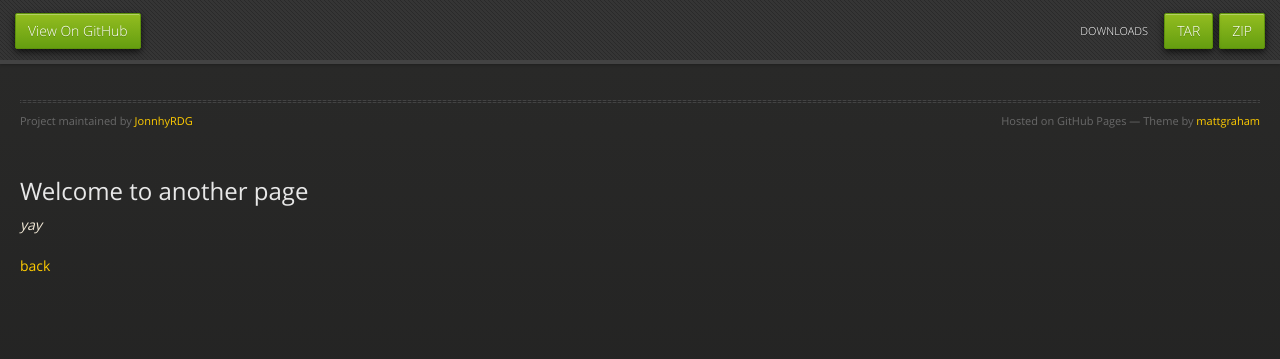
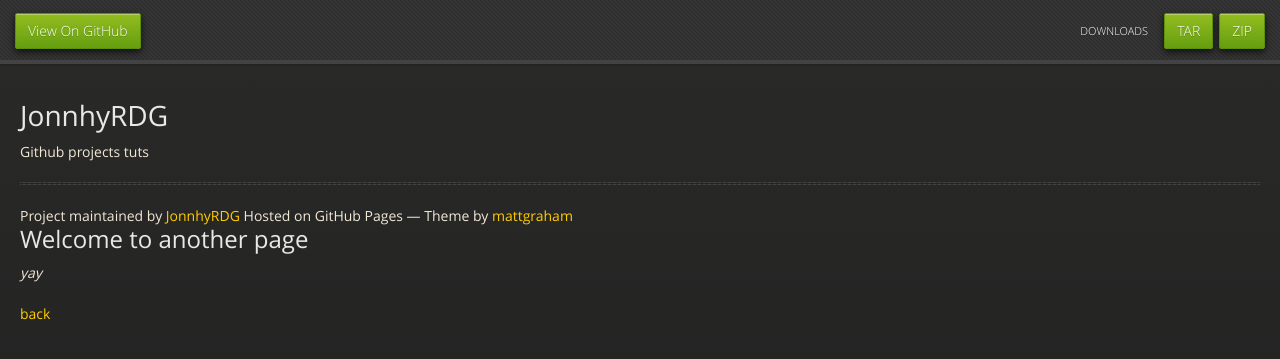
Before and after one commit to JonnhyRDG/jonnhyRDG.github.io, a Jekyll site: the page built from another-page.md, in a window 1280 px wide. Shown: the top 359 px of the page. Built offline with Jekyll 4.4.1, drawn with Linux system fonts in a browser that asks for light colours; our own code applies the rules of GitHub Pages for plain Markdown files.

Commit message:
default layout test

```diff
--- a/_layouts/default.html
+++ b/_layouts/default.html
@@ -34,9 +34,9 @@
     <div class="wrapper">
 
       <section>
-        <div id="title">
-          <!-- <h1>{{ site.title | default: site.github.repository_name }}</h1>
-          <p>{{ site.description | default: site.github.project_tagline }}</p> -->
+        <div id="titlec">
+          <h1>{{ site.title | default: site.github.repository_name }}</h1>
+          <p>{{ site.description | default: site.github.project_tagline }}</p>
           <hr>
           <span class="credits left">Project maintained by <a href="{{ site.github.owner_url }}">{{ site.github.owner_name }}</a></span>
           <span class="credits right">Hosted on GitHub Pages &mdash; Theme by <a href="https://twitter.com/mattgraham">mattgraham</a></span>
```
